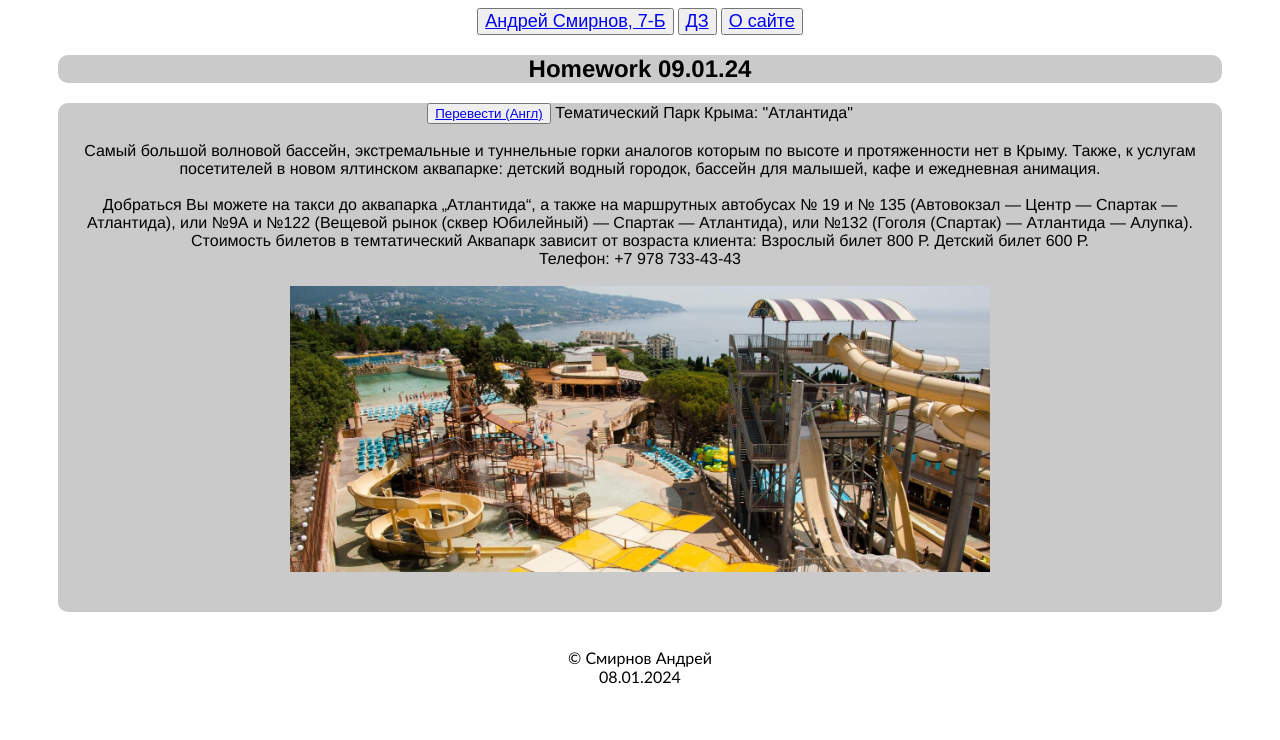
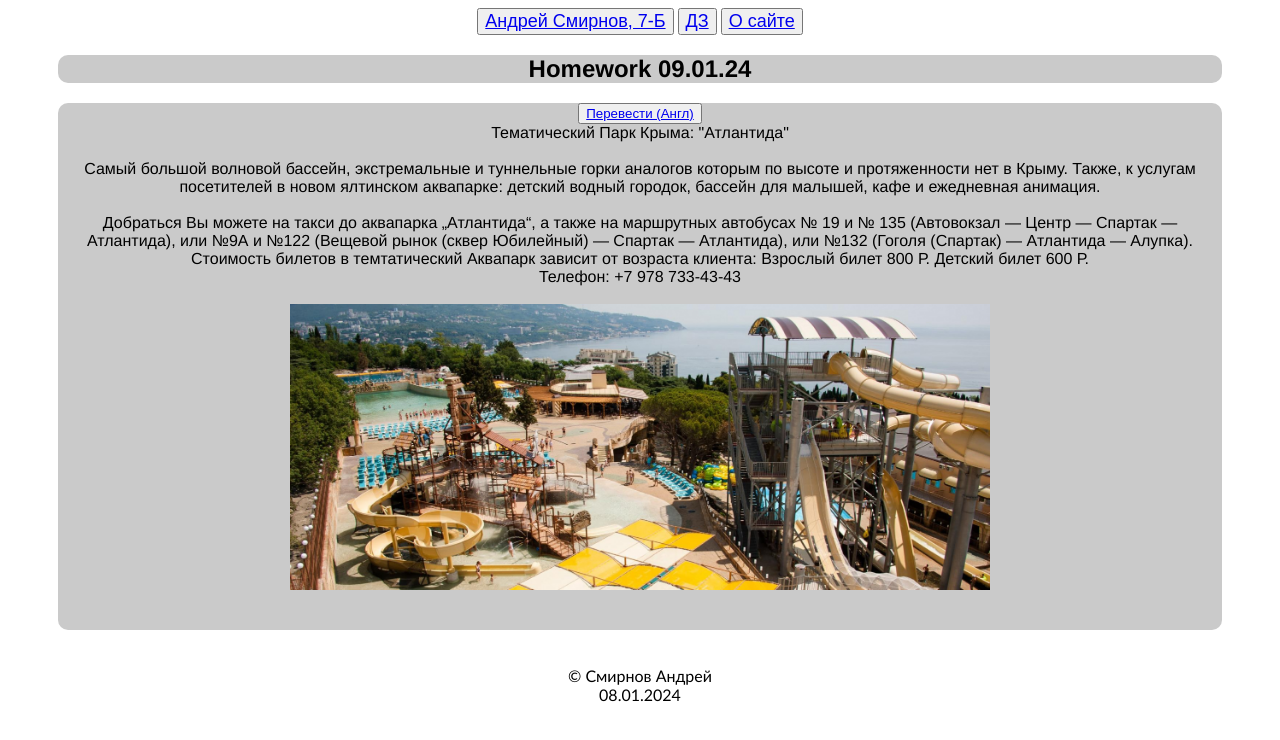
Before and after one commit to Aqln/andrew-smirnov, a plain HTML site: page index.html in a window 1280 px wide. Drawn offline with Linux system fonts and the light colour scheme.

Commit message:
Update index.html

```diff
--- a/index.html
+++ b/index.html
@@ -18,7 +18,7 @@
 <center><h2>Homework 09.01.24</h2></center>
     </section>
 <section class="Homework"><center>
-    <button><a href="index2.html">Перевести (Англ)</a></button>
+    <button><a href="index2.html">Перевести (Англ)</a></button> <Br>
     Тематический Парк Крыма: "Атлантида" <Br><Br>
      Самый большой волновой бассейн, экстремальные и туннельные горки аналогов которым по высоте и протяженности нет в Крыму. Также, к услугам посетителей в новом ялтинском аквапарке: детский водный городок, бассейн для малышей, кафе и ежедневная анимация.
      <Br><Br>Добраться Вы можете на такси до аквапарка „Атлантида“, а также на маршрутных автобусах № 19 и № 135 (Автовокзал — Центр — Спартак — Атлантида), или №9А и №122 (Вещевой рынок (сквер Юбилейный) — Спартак — Атлантида), или №132 (Гоголя (Спартак) — Атлантида — Алупка).
```
